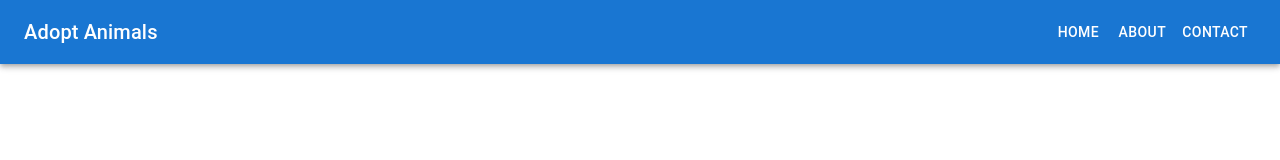
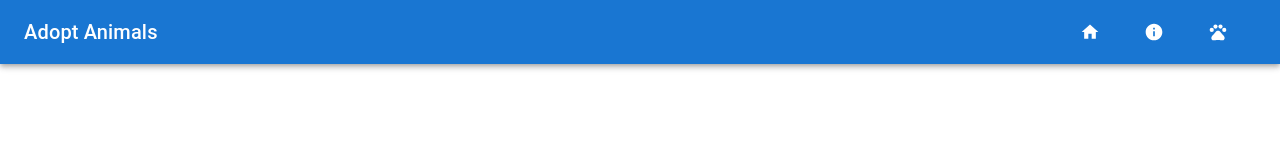
Before and after one commit to TahirHayta/animalshelter-next.js, a Next.js app: page / in a window 1280 px wide. Shown: the top 160 px of the page. Built offline with nearby package versions, Linux system fonts and the light colour scheme.

Commit message:
AppBar changes

```diff
--- a/app/page.tsx
+++ b/app/page.tsx
@@ -1,9 +1,9 @@
-import HeaderTopLeft from "@/components/HeaderTopLeft";
+import MyAppBar from '../components/MyAppBar';
 
 export default function Home() {
   return (
   <>
-    <HeaderTopLeft />
+    <MyAppBar />
   </>
   );
 }
--- /dev/null
+++ b/components/AppBarButtons.tsx
@@ -0,0 +1,18 @@
+'use client'
+import { Box, Button } from '@mui/material'
+import React from 'react'
+import HomeIcon from '@mui/icons-material/Home';
+import InfoIcon from '@mui/icons-material/Info';
+import PetsIcon from '@mui/icons-material/Pets';
+
+const AppBarButtons = () => {
+  return (
+    <Box>
+          <Button color="inherit" startIcon={<HomeIcon />}></Button>
+          <Button color="inherit" startIcon={<InfoIcon />}></Button>
+          <Button color="inherit" startIcon={<PetsIcon />}></Button>
+    </Box>
+  )
+}
+
+export default AppBarButtons
--- a/components/HeaderTopLeft.tsx
+++ b/components/MyAppBar.tsx
@@ -1,27 +1,21 @@
-import React from 'react';
+
+import * as React from 'react';
 import AppBar from '@mui/material/AppBar';
 import Toolbar from '@mui/material/Toolbar';
 import Typography from '@mui/material/Typography';
-import { Box, Button } from '@mui/material';
+import AppBarButtons from './AppBarButtons';
 
-const HeaderTopLeft = () => {
+const MyAppBar = () => {
   return (
     <AppBar position="static" sx={{ backgroundColor: 'primary.main' }}>
       <Toolbar>
-
         <Typography variant="h6" component="div" sx={{ flexGrow: 1 }}>
           Adopt Animals
         </Typography>
-
-        <Box sx={{ display: { display: 'block' } }}>
-          <Button color="inherit">Home</Button>
-          <Button color="inherit">About</Button>
-          <Button color="inherit">Contact</Button>
-        </Box>
-
+        <AppBarButtons />
       </Toolbar>
     </AppBar>
   )
 }
 
-export default HeaderTopLeft
+export default MyAppBar
--- a/package.json
+++ b/package.json
@@ -11,8 +11,10 @@
   "dependencies": {
     "@emotion/react": "^11.14.0",
     "@emotion/styled": "^11.14.0",
-    "@mui/material": "^5.16.11",
+    "@mui/icons-material": "^6.2.0",
+    "@mui/material": "^6.2.0",
     "@prisma/client": "^6.0.1",
+    "@toolpad/core": "^0.10.0",
     "@trpc/client": "^10.45.2",
     "@trpc/server": "^10.45.2",
     "next": "15.1.0",
```
Also changed, not shown: 1 other file (tests, documents, lock files or other folders).
